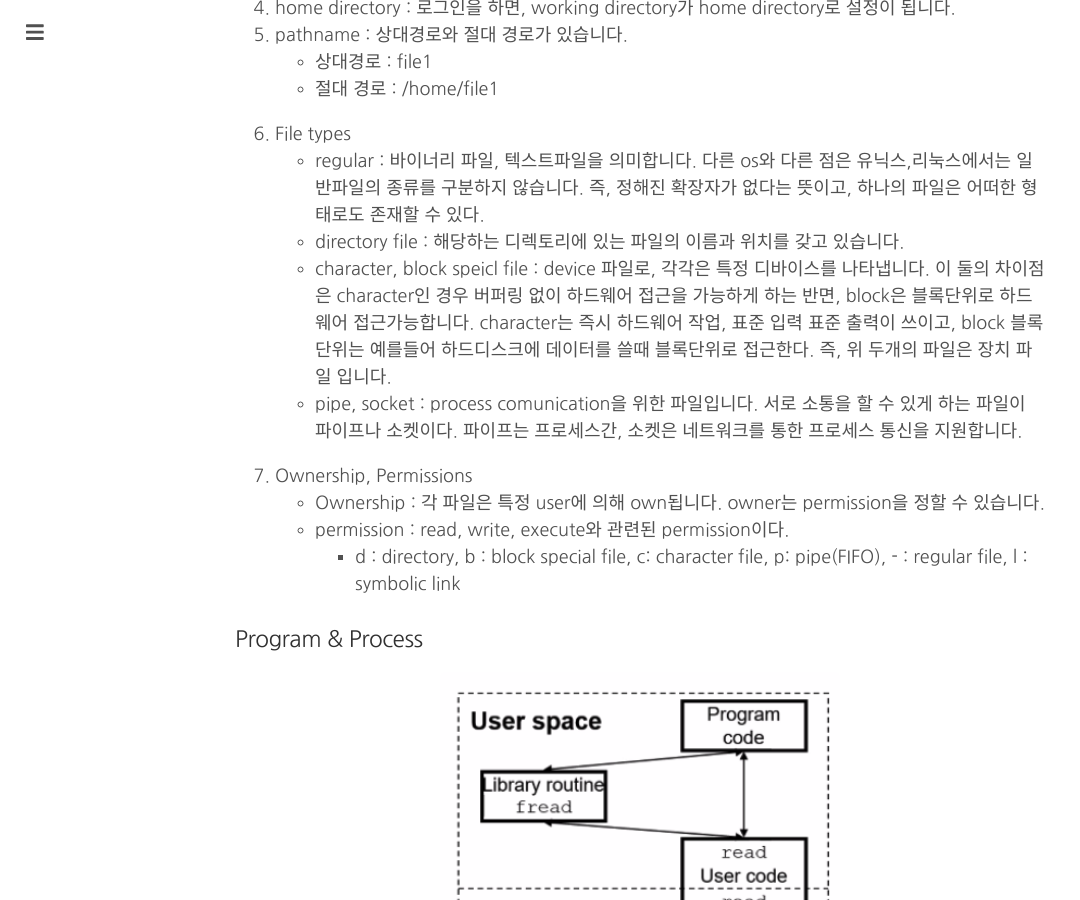
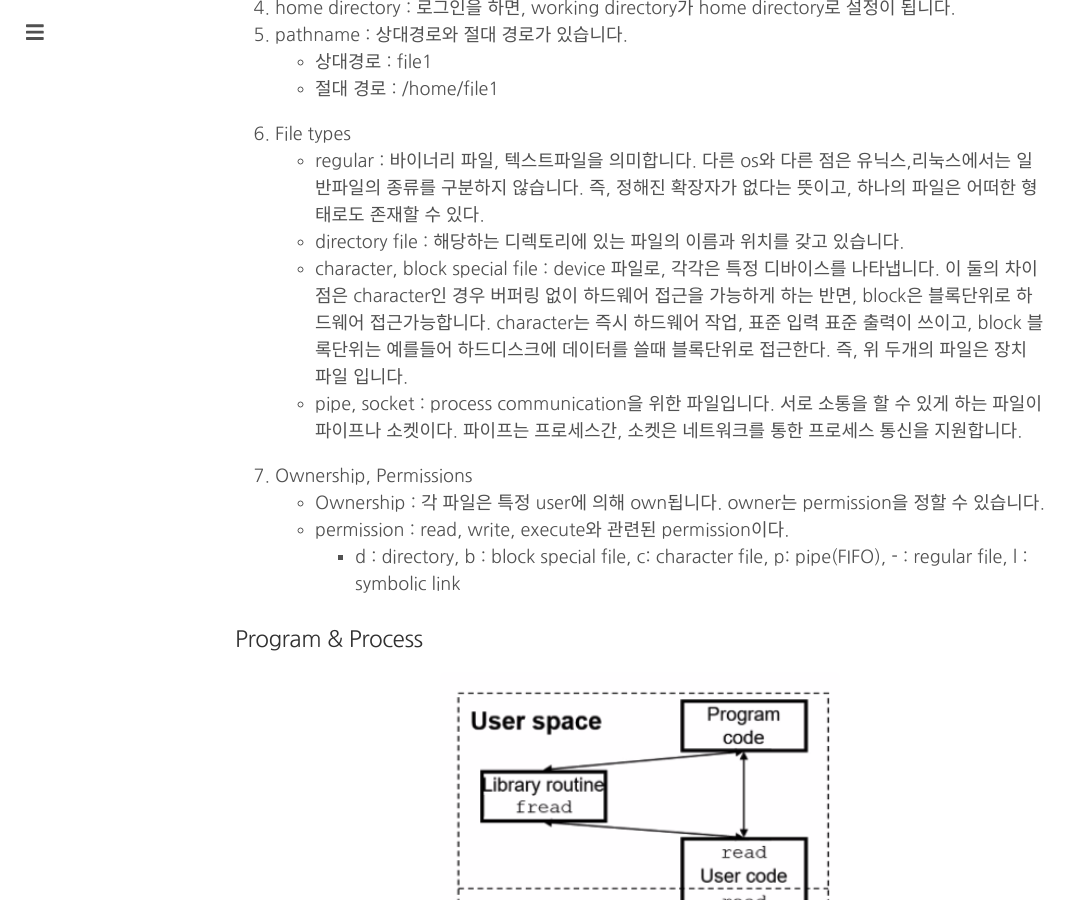
Before and after one commit to changhyeonnam/changhyeonnam.github.io, a Jekyll site: the page built from _posts/2021/2021-10-29-basic_concept_linux.md, in a window 1280 px wide and 900 px high, scrolled down 1306 px. Shown: the whole window, without its empty margins (0-1080 px from the left). Built offline with Jekyll 4.4.1, drawn with Linux system fonts in a browser that asks for light colours; nearby versions of some CDN libraries; comment, search, counter and statistics services are not loaded.

Commit message:
Update 2021-10-29-basic_concept_linux.md

```diff
--- a/_posts/2021/2021-10-29-basic_concept_linux.md
+++ b/_posts/2021/2021-10-29-basic_concept_linux.md
@@ -40,8 +40,8 @@ Created: October 29, 2021 1:31 AM
 6. File types
     - regular : 바이너리 파일, 텍스트파일을 의미합니다. 다른 os와 다른 점은 유닉스,리눅스에서는 일반파일의 종류를 구분하지 않습니다. 즉, 정해진 확장자가 없다는 뜻이고, 하나의 파일은 어떠한 형태로도 존재할 수 있다.
     - directory file : 해당하는 디렉토리에 있는 파일의 이름과 위치를 갖고 있습니다.
-    - character, block speicl file : device 파일로, 각각은 특정 디바이스를 나타냅니다. 이 둘의 차이점은 character인 경우 버퍼링 없이 하드웨어 접근을 가능하게 하는 반면, block은 블록단위로 하드웨어 접근가능합니다. character는 즉시 하드웨어 작업, 표준 입력 표준 출력이 쓰이고, block 블록단위는 예를들어 하드디스크에 데이터를 쓸때 블록단위로 접근한다. 즉, 위 두개의 파일은 장치 파일 입니다.
-    - pipe, socket : process comunication을 위한 파일입니다. 서로 소통을 할 수 있게 하는 파일이 파이프나 소켓이다. 파이프는 프로세스간, 소켓은 네트워크를 통한 프로세스 통신을 지원합니다.
+    - character, block special file : device 파일로, 각각은 특정 디바이스를 나타냅니다. 이 둘의 차이점은 character인 경우 버퍼링 없이 하드웨어 접근을 가능하게 하는 반면, block은 블록단위로 하드웨어 접근가능합니다. character는 즉시 하드웨어 작업, 표준 입력 표준 출력이 쓰이고, block 블록단위는 예를들어 하드디스크에 데이터를 쓸때 블록단위로 접근한다. 즉, 위 두개의 파일은 장치 파일 입니다.
+    - pipe, socket : process communication을 위한 파일입니다. 서로 소통을 할 수 있게 하는 파일이 파이프나 소켓이다. 파이프는 프로세스간, 소켓은 네트워크를 통한 프로세스 통신을 지원합니다.
 7. Ownership, Permissions
     - Ownership : 각 파일은 특정 user에 의해 own됩니다. owner는 permission을 정할 수 있습니다.
     - permission : read, write, execute와 관련된 permission이다.
```
